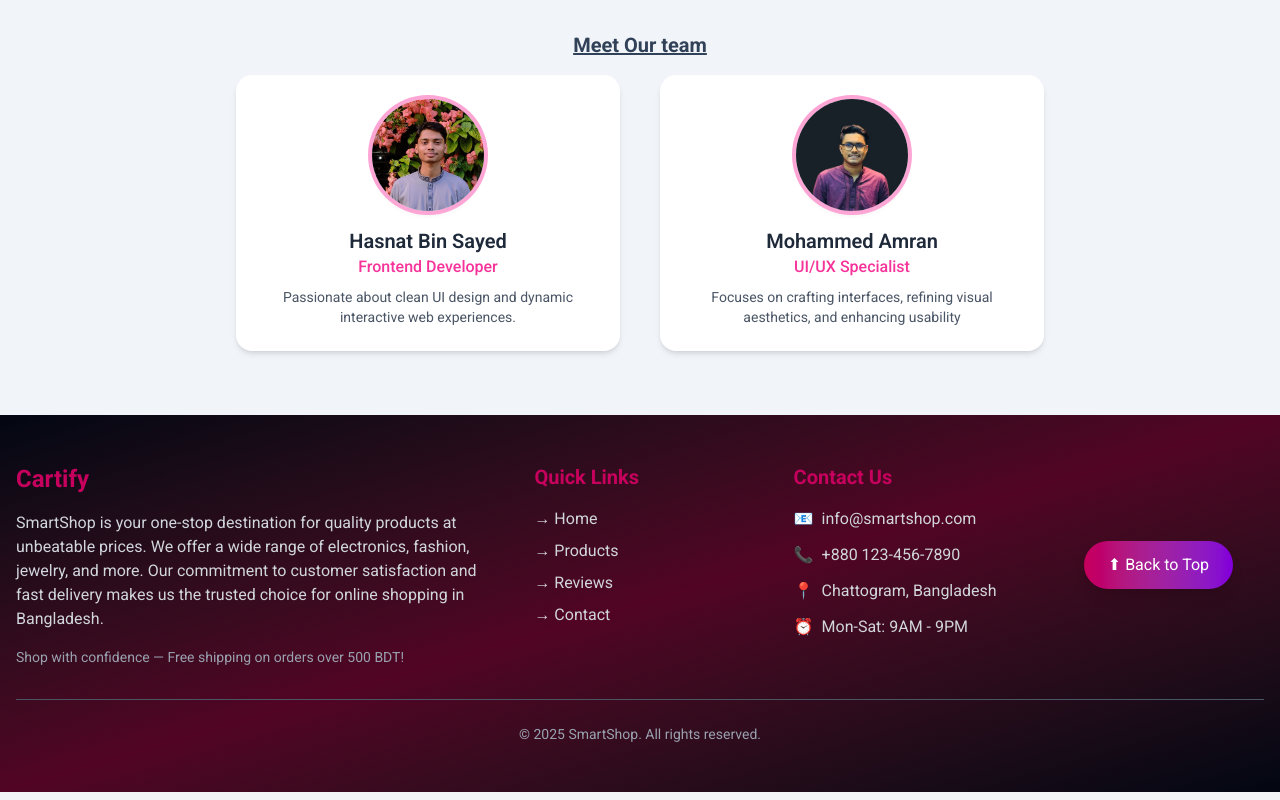
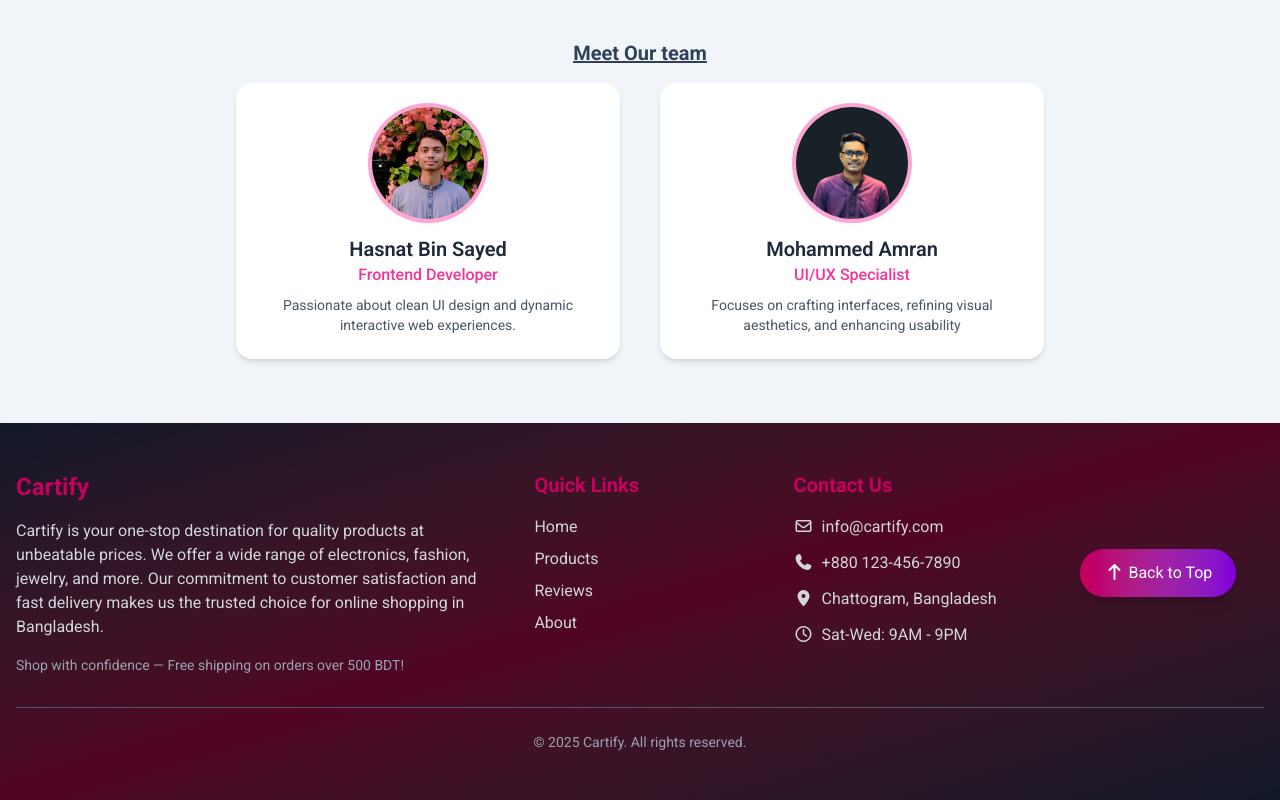
Before and after one commit to Hasnat-Sayed/Cartify, a plain HTML site: page index.html in a window 1280 px wide. Shown: the part 1338-2138 px from the top of the page. Drawn offline with nearby package versions, Linux system fonts and the light colour scheme; no server answers.

Commit message:
some styling changes

```diff
--- a/index.html
+++ b/index.html
@@ -6,6 +6,7 @@
     <title>Cartify</title>
     <script src="https://cdn.jsdelivr.net/npm/@tailwindcss/browser@4"></script>
     <link rel="stylesheet" href="styles.css" />
+    <link rel="shortcut icon" href="./assets/logo.png" type="image/x-icon">
     <link
       rel="stylesheet"
       href="https://cdnjs.cloudflare.com/ajax/libs/font-awesome/7.0.1/css/all.min.css"
@@ -64,7 +65,7 @@
             </div>
 
             <button id="cartBtn" class="hidden md:flex relative text-2xl">
-              <i class="fa-solid fa-cart-shopping"></i>
+              <i class="fa-solid fa-cart-shopping cursor-pointer"></i>
               <span
                 id="cartCount"
                 class="absolute -top-2 -right-2 bg-pink-500 text-white font-semibold rounded-full text-xs px-2 py-1"
@@ -231,12 +232,12 @@
     </section>
 
     <!--product section -->
-    <section id="products" class="container mx-auto px-4 my-12">
+    <section id="products" class="bg-slate-100 container mx-auto px-4 my-12">
       <h2 class="text-4xl font-bold text-center">Our Products</h2>
 
       <!-- filter -->
-      <div class="mb-8 flex justify-end">
-        <select id="sortFilter" class="px-4 py-2 border rounded-lg">
+      <div class="mb-8 mt-8 md:mt-0 flex justify-center md:justify-end ">
+        <select id="sortFilter" class=" px-4 py-2 border rounded-lg">
           <option value="default">Sort By: Default</option>
           <option value="lowToHigh">Price: Low to High</option>
           <option value="highToLow">Price: High to Low</option>
@@ -254,7 +255,7 @@
     <!-- Reviews Section -->
     <section id="reviews" class="bg-pink-50 py-12">
       <div class="container mx-auto px-4">
-        <h2 class="text-3xl font-bold mb-8 text-center">Customer Reviews</h2>
+        <h2 class="text-4xl font-bold mb-8 text-center">Customer Reviews</h2>
         <div class="relative overflow-hidden">
           <div
             id="reviewsContainer"
@@ -281,7 +282,7 @@
     <!-- About Us Section -->
     <section id="about" class="bg-slate-100 py-16">
       <div class="container mx-auto px-6">
-        <h2 class="text-3xl font-bold text-center mb-8">About Cartify</h2>
+        <h2 class="text-4xl font-bold text-center mb-8">About Cartify</h2>
 
         <div class="max-w-3xl mx-auto text-center mb-12">
           <p class="text-lg text-gray-600 mb-4">
@@ -345,14 +346,14 @@
 
     <!-- footer -->
     <footer
-      class="bg-gradient-to-br from-gray-950 via-pink-950 to-gray-950 text-white py-12"
+      class="bg-gradient-to-br from-gray-900 via-pink-950 to-gray-900 text-white py-12"
     >
       <div class="container mx-auto px-4">
         <div class="grid grid-cols-1 md:grid-cols-5 gap-12 mb-8">
           <div class="md:col-span-2">
             <h3 class="text-2xl font-bold mb-4 text-pink-700">Cartify</h3>
             <p class="text-gray-300 mb-4">
-              SmartShop is your one-stop destination for quality products at
+              Cartify is your one-stop destination for quality products at
               unbeatable prices. We offer a wide range of electronics, fashion,
               jewelry, and more. Our commitment to customer satisfaction and
               fast delivery makes us the trusted choice for online shopping in
@@ -368,22 +369,22 @@
             <ul class="space-y-2">
               <li>
                 <a href="#home" class="text-gray-300 hover:text-blue-400"
-                  >→ Home</a
+                  >Home</a
                 >
               </li>
               <li>
                 <a href="#products" class="text-gray-300 hover:text-blue-400"
-                  >→ Products</a
+                  >Products</a
                 >
               </li>
               <li>
                 <a href="#reviews" class="text-gray-300 hover:text-blue-400"
-                  >→ Reviews</a
+                  >Reviews</a
                 >
               </li>
               <li>
-                <a href="#contact" class="text-gray-300 hover:text-blue-400"
-                  >→ Contact</a
+                <a href="#about" class="text-gray-300 hover:text-blue-400"
+                  >About</a
                 >
               </li>
             </ul>
@@ -393,20 +394,20 @@
             <h3 class="text-xl font-bold mb-4 text-pink-700">Contact Us</h3>
             <ul class="space-y-3 text-gray-300">
               <li class="flex items-start gap-2">
-                <span class="text-blue-400">📧</span>
-                <span>info@smartshop.com</span>
+                <span><i class="fa-regular fa-envelope"></i></span>
+                <span>info@cartify.com</span>
               </li>
               <li class="flex items-start gap-2">
-                <span class="text-blue-400">📞</span>
+                <span><i class="fa-solid fa-phone"></i></span>
                 <span>+880 123-456-7890</span>
               </li>
               <li class="flex items-start gap-2">
-                <span class="text-blue-400">📍</span>
+                <span><i class="fa-solid fa-location-dot"></i></span>
                 <span>Chattogram, Bangladesh</span>
               </li>
               <li class="flex items-start gap-2">
-                <span class="text-blue-400">⏰</span>
-                <span>Mon-Sat: 9AM - 9PM</span>
+                <span><i class="fa-regular fa-clock"></i></span>
+                <span>Sat-Wed: 9AM - 9PM</span>
               </li>
             </ul>
           </div>
@@ -417,7 +418,7 @@
               onclick="window.scrollTo({top: 0, behavior: 'smooth'})"
               class="bg-gradient-to-r from-pink-700 to-purple-700 text-white px-6 py-3 rounded-full shadow-lg transition-all transform hover:scale-105"
             >
-              ⬆ Back to Top
+              <i class="fa-solid fa-arrow-up"></i> Back to Top
             </button>
           </div>
         </div>
@@ -425,7 +426,7 @@
         <div class="border-t border-gray-600 pt-6">
           <div class="flex justify-center items-center gap-4">
             <p class="text-gray-400 text-sm">
-              &copy; 2025 SmartShop. All rights reserved.
+              &copy; 2025 Cartify. All rights reserved.
             </p>
           </div>
         </div>
@@ -435,10 +436,10 @@
     <!-- Cart Modal -->
     <div
       id="cartModal"
-      class="hidden fixed inset-0 backdrop-blur-3xl z-50 flex items-center justify-center p-4"
+      class="hidden fixed inset-0 backdrop-blur-xl z-50 flex items-center justify-center p-4"
     >
       <div
-        class="bg-gray-50 rounded-lg border max-w-2xl w-full max-h-screen overflow-y-auto"
+        class="bg-gray-100 rounded-lg border max-w-2xl w-full max-h-screen overflow-y-auto"
       >
         <div class="p-6">
           <div class="flex justify-between items-center mb-4">
--- a/script.js
+++ b/script.js
@@ -245,7 +245,10 @@ function removeFromCart(productId) {
 
 //calculate total sum
 function calculateTotal() {
-    const subtotal = cart.reduce((sum, item) => sum + (item.price * item.quantity), 0);
+    let subtotal = 0;
+    for (let item of cart) {
+        subtotal = subtotal + (item.price * item.quantity);
+    }
     const deliveryCharge = subtotal > 0 ? 50 : 0;
     const shippingCost = subtotal > 500 ? 0 : 30;
     const discount = subtotal * (discountPercent / 100);
@@ -266,7 +269,8 @@ function updateBalance() {
 
 //update cart count
 function updateCartCount() {
-    const count = cart.reduce((sum, item) => sum + item.quantity, 0);
+    let count = 0;
+    for (let item of cart) count += item.quantity;
     document.getElementById('cartCount').innerHTML = count;
     document.getElementById('cartCountMobile').innerHTML = count;
 }
```
